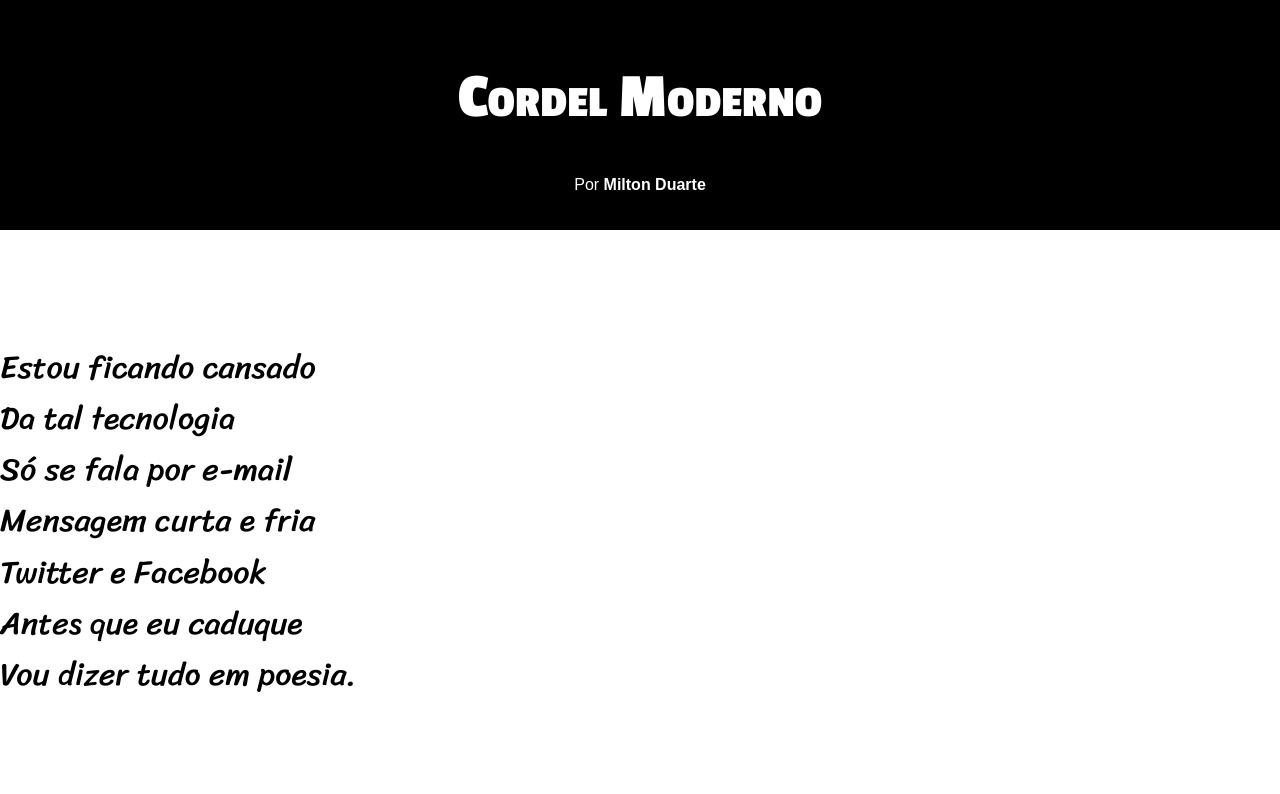
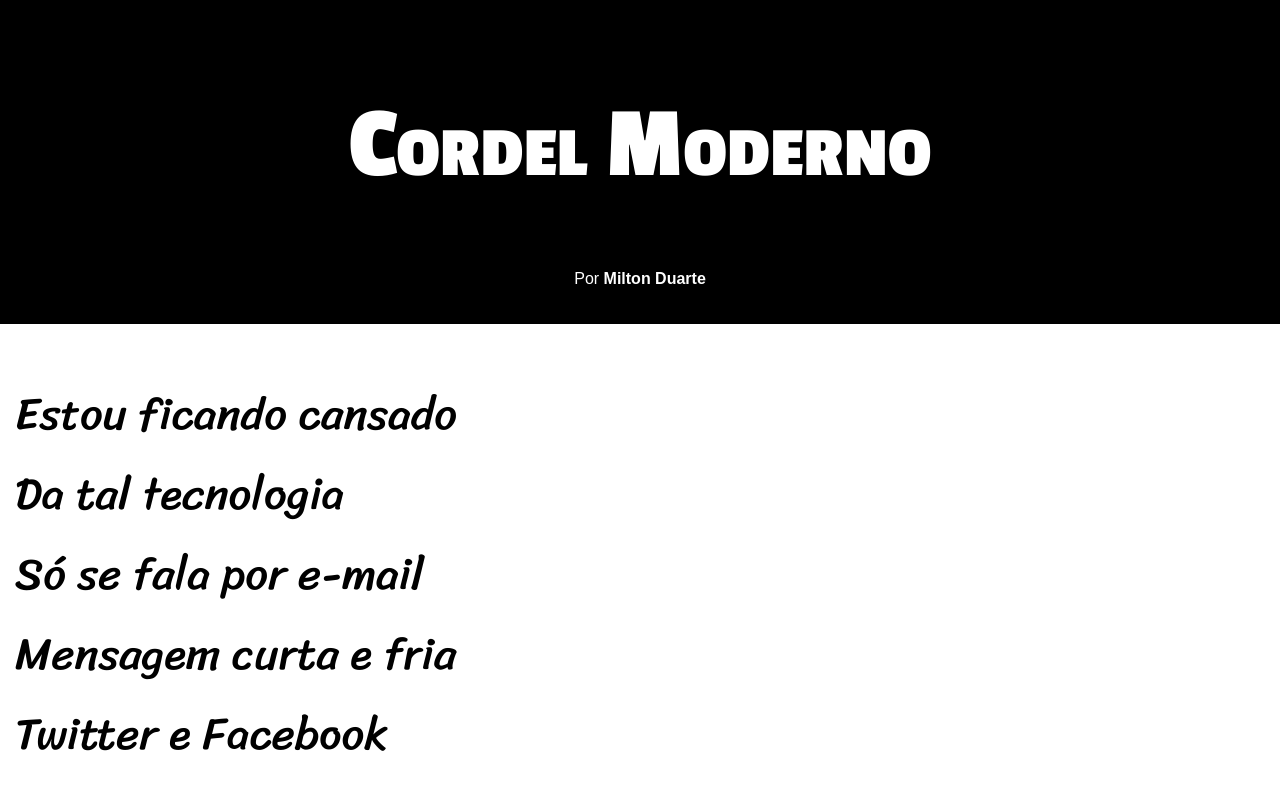
Before and after one commit to adryanwallace06-coder/Html-e-Css, a plain HTML site: page exercicios/desafio2/desafio2.html in a window 1280 px wide. Shown: the top 794 px of the page. Drawn offline with Linux system fonts and the light colour scheme.

Commit message:
atualização desafio 2

```diff
--- a/exercicios/desafio2/style.css
+++ b/exercicios/desafio2/style.css
@@ -22,7 +22,7 @@ header {
 header h1 {
     font-family: 'Passion One', cursive;
     font-variant: small-caps;
-    font-size: 4em;
+    font-size: 8vw;
 }
 
 header a {
@@ -31,22 +31,28 @@ header a {
     font-weight: bold;
 }
 
+
 main {
     font-family: 'Comic Sans MS', cursive;
-    font-size: 2rem;
-    line-height: 1.6;
+    font-size: 2em;
     color: black;
 }
 
 section {
     font-family: "Sriracha";
-    padding-top: 10vh;
-    padding-bottom: 10vh;
+    font-size: 3.5vw;
+    padding-top: 5px;
+    padding-bottom: 5px;
+    padding-left: 15px;
+}
+
+section p {
+    padding-bottom:
 }
 
 section.imagem  p {
     background-color: rgba(0, 0, 0, 0.507);
-    width: 400px;
+    display: inline-block;
     padding: 5px;
 }
 
```
